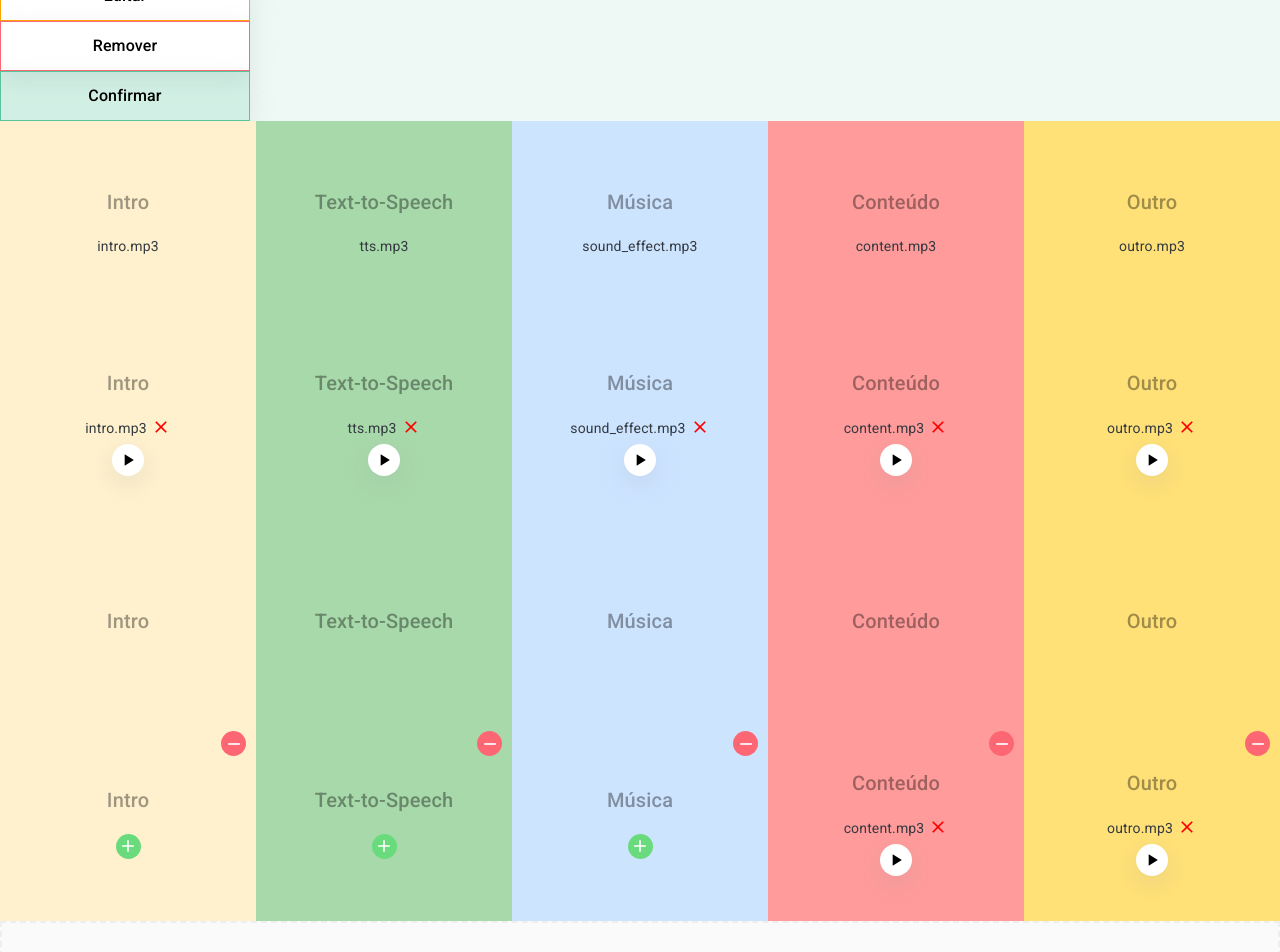
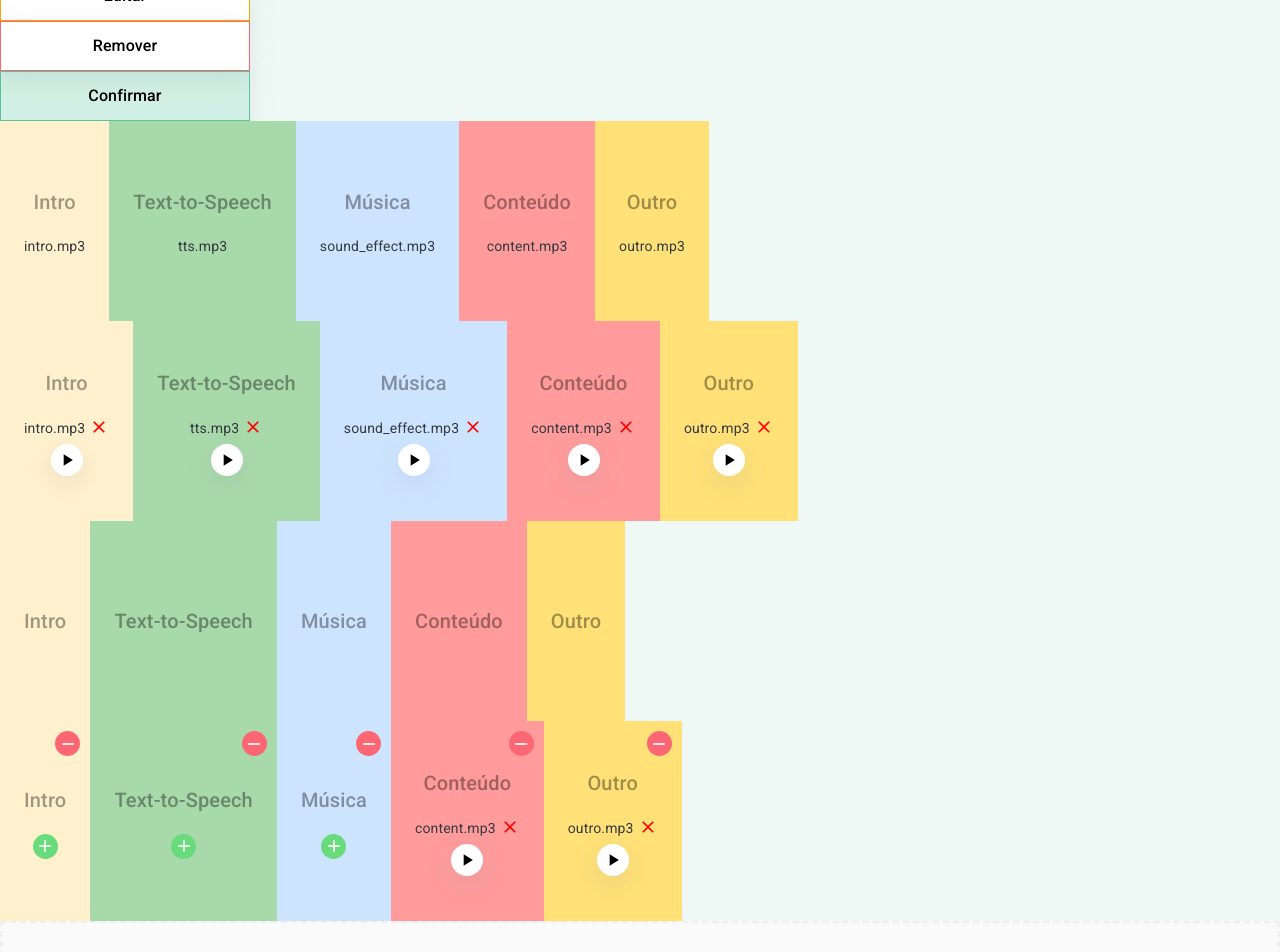
Before and after one commit to ricardocruz29/ScientiaPodLab, a React (Create React App) app in the folder client/scientiapodlab/: page / in a window 1280 px wide. Shown: the part 460-1412 px from the top of the page. Built offline with nearby package versions, Linux system fonts and the light colour scheme.

Commit message:
Draggable template sequence

```diff
--- a/client/scientiapodlab/package.json
+++ b/client/scientiapodlab/package.json
@@ -6,14 +6,17 @@
     "@testing-library/jest-dom": "^5.14.1",
     "@testing-library/react": "^13.0.0",
     "@testing-library/user-event": "^13.2.1",
+    "formik": "^2.4.6",
     "js-cookie": "^3.0.5",
     "react": "^18.3.1",
+    "react-beautiful-dnd": "^13.1.1",
     "react-dom": "^18.3.1",
     "react-dropzone": "^14.2.3",
     "react-scripts": "5.0.1",
     "react-use-audio-player": "^2.2.0",
     "wavesurfer.js": "^7.8.2",
-    "web-vitals": "^2.1.0"
+    "web-vitals": "^2.1.0",
+    "yup": "^1.4.0"
   },
   "scripts": {
     "start": "react-scripts start",
--- a/client/scientiapodlab/src/components/templateSequence/templateSequence.js
+++ b/client/scientiapodlab/src/components/templateSequence/templateSequence.js
@@ -6,17 +6,75 @@ import FloatButton from "../floatButton/floatButton";
 import PlayArrowIcon from "@mui/icons-material/PlayArrow";
 import AddIcon from "@mui/icons-material/Add";
 import RemoveIcon from "@mui/icons-material/Remove";
+import { useState } from "react";
+import { DragDropContext, Droppable, Draggable } from "react-beautiful-dnd";
 
-function TemplateSequence({ size = "medium", template, actions }) {
+// a little function to help us with reordering the result
+const reorder = (list, startIndex, endIndex) => {
+  const result = Array.from(list);
+
+  const [removed] = result.splice(startIndex, 1);
+  result.splice(endIndex, 0, removed);
+
+  return result;
+};
+
+function TemplateSequence({
+  size = "medium",
+  template,
+  actions,
+  isDraggable = false,
+}) {
+  const [templateItems, setTemplateItems] = useState(template);
+
+  const onDragEnd = (result) => {
+    // dropped outside the list
+    if (!result.destination) {
+      return;
+    }
+
+    const items = reorder(
+      templateItems,
+      result.source.index,
+      result.destination.index
+    );
+
+    // Update on BE
+    setTemplateItems(items);
+  };
+
   return (
-    <div className={styles.template_sequence}>
-      {template.map((item, index) => (
+    <>
+      <DragDropContext onDragEnd={onDragEnd}>
+        <Droppable droppableId="droppable" direction="horizontal">
+          {(provided, _) => (
+            <div
+              ref={provided.innerRef}
+              className={styles.template_sequence}
+              {...provided.droppableProps}
+            >
+              {templateItems.map((item, index) => (
+                <Draggable
+                  isDragDisabled={!isDraggable}
+                  key={item.id}
+                  draggableId={item.id?.toString()}
+                  index={index}
+                >
+                  {(provided, _) => (
+                    <div
+                      ref={provided.innerRef}
+                      {...provided.draggableProps}
+                      {...provided.dragHandleProps}
+                    >
                       <div
                         key={index}
                         className={`${styles.template_sequence_card} ${
-            size === "small" && styles.template_sequence_card_small
+                          size === "small" &&
+                          styles.template_sequence_card_small
                         }`}
-          style={{ backgroundColor: TEMPLATE_TYPE[item.type].color }}
+                        style={{
+                          backgroundColor: TEMPLATE_TYPE[item.type].color,
+                        }}
                       >
                         <Typography
                           variant={size === "medium" ? "h6" : "caption"}
@@ -27,8 +85,15 @@ function TemplateSequence({ size = "medium", template, actions }) {
                         {/* If Has Audio */}
                         {item.audio && size !== "small" && (
                           <div className={styles.template_sequence_card_audio}>
-              <div className={styles.template_sequence_card_audio_row}>
-                <Typography variant="body2" sx={{ color: "#343A40" }}>
+                            <div
+                              className={
+                                styles.template_sequence_card_audio_row
+                              }
+                            >
+                              <Typography
+                                variant="body2"
+                                sx={{ color: "#343A40" }}
+                              >
                                 {item.audio.name}
                               </Typography>
                               {actions && actions.onRemove && (
@@ -50,7 +115,10 @@ function TemplateSequence({ size = "medium", template, actions }) {
                               <FloatButton
                                 size="small"
                                 icon={
-                    <PlayArrowIcon sx={{ color: "343A40" }} fontSize="small" />
+                                  <PlayArrowIcon
+                                    sx={{ color: "343A40" }}
+                                    fontSize="small"
+                                  />
                                 }
                                 onButtonClick={() => {
                                   actions.onPlay(item.audio.id);
@@ -65,13 +133,26 @@ function TemplateSequence({ size = "medium", template, actions }) {
                           </button>
                         )}
                         {actions && actions.onRemoveTemplateSection && (
-            <button className={styles.template_sequence_card_remove}>
-              <RemoveIcon fontSize="small" sx={{ color: "#fff" }} />
+                          <button
+                            className={styles.template_sequence_card_remove}
+                          >
+                            <RemoveIcon
+                              fontSize="small"
+                              sx={{ color: "#fff" }}
+                            />
                           </button>
                         )}
                       </div>
+                    </div>
+                  )}
+                </Draggable>
               ))}
+              {provided.placeholder}
             </div>
+          )}
+        </Droppable>
+      </DragDropContext>
+    </>
   );
 }
 
--- a/client/scientiapodlab/src/components/templateSequence/templateSequence.module.css
+++ b/client/scientiapodlab/src/components/templateSequence/templateSequence.module.css
@@ -15,8 +15,6 @@
   min-height: 200px;
   min-width: fit-content;
   padding: 24px;
-
-  flex: 1 1 100%;
 }
 
 .template_sequence_card_small {
--- a/client/scientiapodlab/src/index.js
+++ b/client/scientiapodlab/src/index.js
@@ -11,9 +11,7 @@ const root = ReactDOM.createRoot(document.getElementById("root"));
 
 root.render(
   <Provider store={store}>
-    <React.StrictMode>
-      <RouterProvider router={router} />
-    </React.StrictMode>
+    <RouterProvider router={router} />
   </Provider>
 );
 
--- a/client/scientiapodlab/src/pages/layout.js
+++ b/client/scientiapodlab/src/pages/layout.js
@@ -91,13 +91,14 @@ export const Layout = () => {
               },
             ],
             template: [
-              { type: "intro" },
-              { type: "tts" },
+              { type: "intro", id: 21 },
+              { type: "tts", id: 22 },
               {
                 type: "sound_effect",
+                id: 23,
               },
-              { type: "content" },
-              { type: "outro" },
+              { type: "content", id: 24 },
+              { type: "outro", id: 25 },
             ],
           }}
         />
@@ -130,28 +131,30 @@ export const Layout = () => {
         <TemplateSequence
           size="medium"
           template={[
-            { type: "intro", audio: { name: "intro.mp3", id: 1 } },
-            { type: "tts", audio: { name: "tts.mp3", id: 2 } },
+            { type: "intro", id: 1, audio: { name: "intro.mp3", id: 1 } },
+            { type: "tts", id: 2, audio: { name: "tts.mp3", id: 2 } },
             {
               type: "sound_effect",
+              id: 3,
               audio: { name: "sound_effect.mp3", id: 3 },
             },
-            { type: "content", audio: { name: "content.mp3", id: 4 } },
-            { type: "outro", audio: { name: "outro.mp3", id: 5 } },
+            { type: "content", id: 4, audio: { name: "content.mp3", id: 4 } },
+            { type: "outro", id: 5, audio: { name: "outro.mp3", id: 5 } },
           ]}
         />
 
         <TemplateSequence
           size="medium"
           template={[
-            { type: "intro", audio: { name: "intro.mp3", id: 1 } },
-            { type: "tts", audio: { name: "tts.mp3", id: 2 } },
+            { type: "intro", id: 6, audio: { name: "intro.mp3", id: 1 } },
+            { type: "tts", id: 7, audio: { name: "tts.mp3", id: 2 } },
             {
               type: "sound_effect",
+              id: 8,
               audio: { name: "sound_effect.mp3", id: 3 },
             },
-            { type: "content", audio: { name: "content.mp3", id: 4 } },
-            { type: "outro", audio: { name: "outro.mp3", id: 5 } },
+            { type: "content", id: 9, audio: { name: "content.mp3", id: 4 } },
+            { type: "outro", id: 10, audio: { name: "outro.mp3", id: 5 } },
           ]}
           actions={{
             onRemove: (id) => {
@@ -165,27 +168,30 @@ export const Layout = () => {
 
         <TemplateSequence
           size="medium"
+          isDraggable={true}
           template={[
-            { type: "intro" },
-            { type: "tts" },
+            { type: "intro", id: 11 },
+            { type: "tts", id: 22 },
             {
               type: "sound_effect",
+              id: 13,
             },
-            { type: "content" },
-            { type: "outro" },
+            { type: "content", id: 14 },
+            { type: "outro", id: 15 },
           ]}
         />
 
         <TemplateSequence
           size="medium"
           template={[
-            { type: "intro" },
-            { type: "tts" },
+            { type: "intro", id: 16 },
+            { type: "tts", id: 17 },
             {
               type: "sound_effect",
+              id: 18,
             },
-            { type: "content", audio: { name: "content.mp3", id: 4 } },
-            { type: "outro", audio: { name: "outro.mp3", id: 5 } },
+            { type: "content", id: 4, audio: { name: "content.mp3", id: 19 } },
+            { type: "outro", id: 5, audio: { name: "outro.mp3", id: 20 } },
           ]}
           actions={{
             onRemove: (id) => {
```
Also changed, not shown: 1 other file (tests, documents, lock files or other folders). Lines whose indentation alone changed are shown as unchanged.
